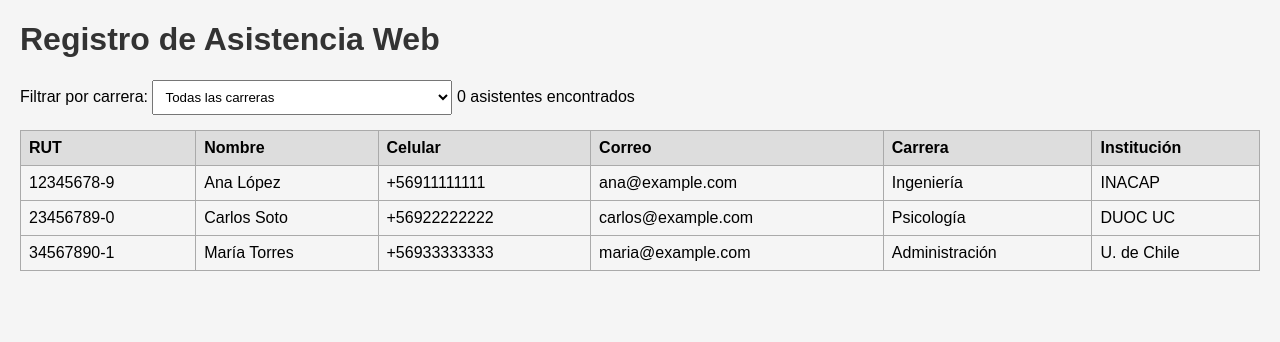
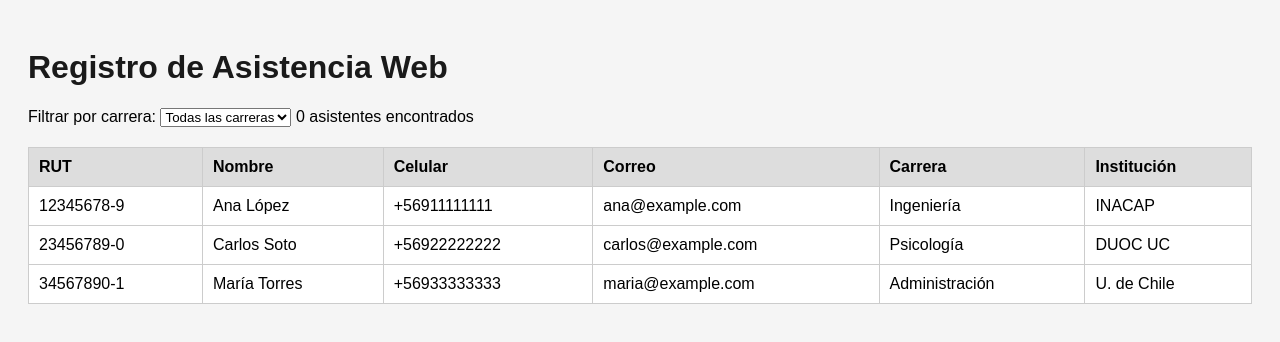
Before and after one commit to Anael123456789/asistenciafinal, a plain HTML site: page index.html in a window 1280 px wide. Drawn offline with Linux system fonts and the light colour scheme; no server answers.

Commit message:
Update style.css

```diff
--- a/style.css
+++ b/style.css
@@ -1,31 +1,26 @@
 body {
   font-family: Arial, sans-serif;
-  margin: 20px;
   background-color: #f5f5f5;
+  padding: 20px;
 }
 
 h1 {
-  color: #333;
+  color: #1a1a1a;
 }
 
 #busqueda {
-  margin-bottom: 15px;
-}
-
-select {
-  padding: 8px;
-  width: 300px;
+  margin-bottom: 20px;
 }
 
 table {
   width: 100%;
   border-collapse: collapse;
-  margin-top: 10px;
+  background-color: white;
 }
 
 th, td {
-  border: 1px solid #aaa;
-  padding: 8px;
+  padding: 10px;
+  border: 1px solid #ccc;
   text-align: left;
 }
 
@@ -34,6 +29,5 @@ th {
 }
 
 #mensajeError {
-  color: red;
-  margin-top: 10px;
+  margin-bottom: 10px;
 }
```
